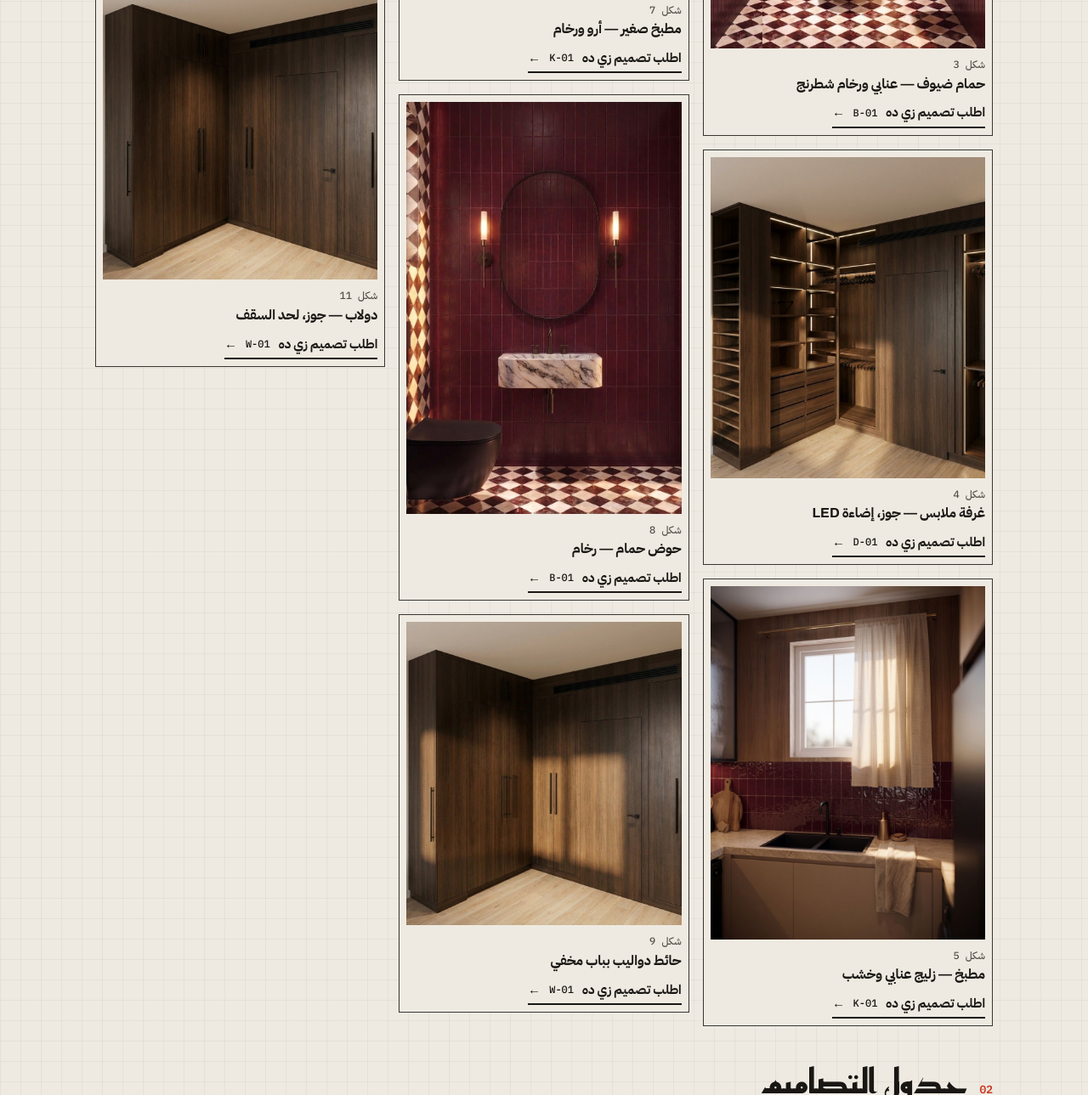
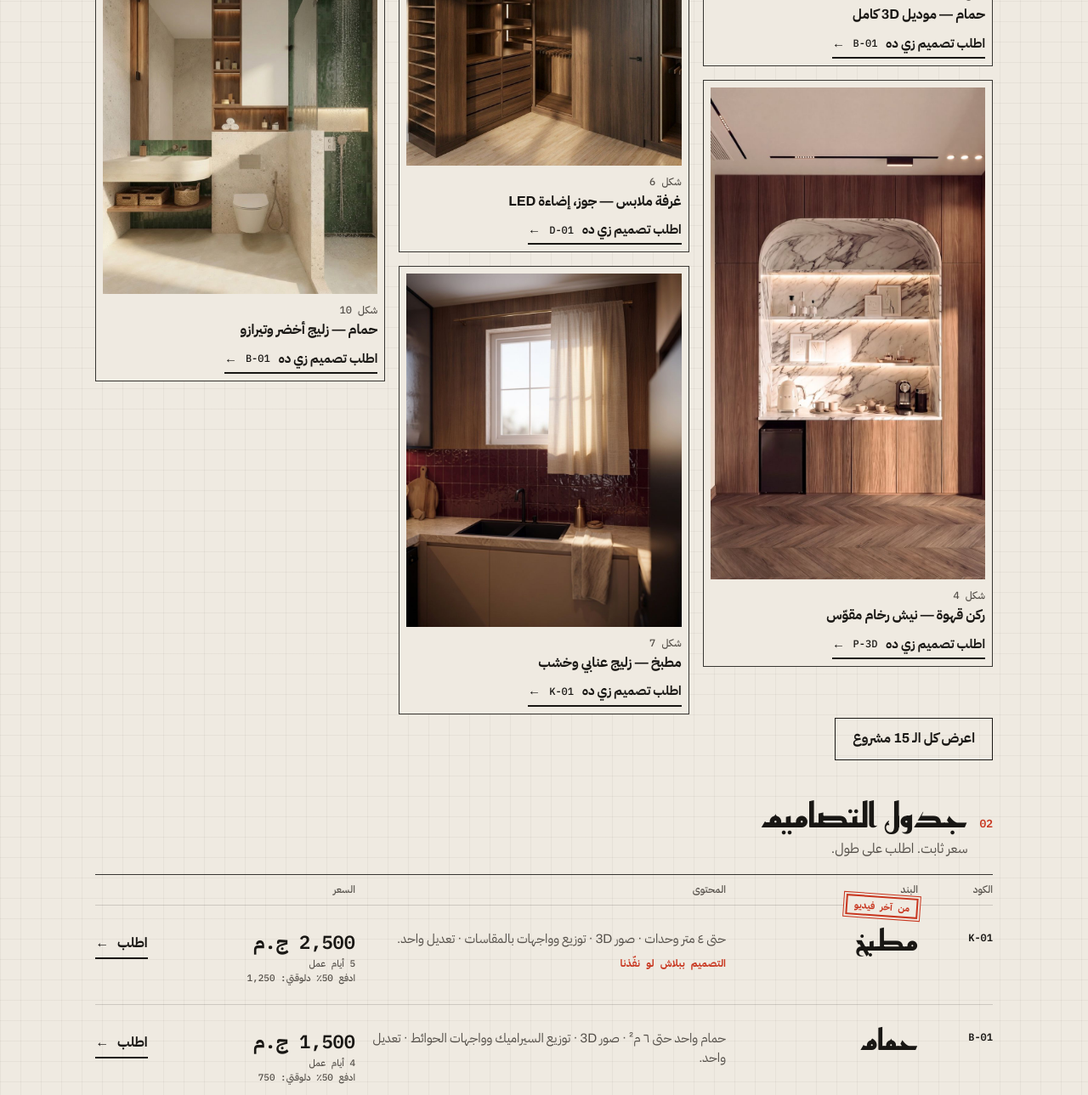
Before and after one commit to belalabouzeina13-sketch/truescale, a plain HTML site: page design/index.html in a window 1280 px wide. Shown: the part 1511-2800 px from the top of the page at 85% size. Drawn offline with Linux system fonts and the light colour scheme.

Commit message:
Add five more renders (15 total); desktop gallery shows 9 with Show all
Co-Authored-By: Claude Opus 5.5 <noreply@anthropic.com>
Claude-Session: https://claude.ai/code/session_01683A7PBxa6q4fyX8dYz3Gw

```diff
--- a/design/index.html
+++ b/design/index.html
@@ -88,16 +88,21 @@ const CONFIG = {
   // Your work, shown near the top. Put images in design/work/.
   // w/h = image size in pixels; order = design it links to ("Order a design like this").
   portfolio: [
-    { src: "work/tv-wall-marble.jpg",        w: 1184, h: 880,  order: "tv",       en: "TV wall — marble & walnut shelving",   ar: "حائط تليفزيون — رخام ومكتبة جوز" },
-    { src: "work/bathroom-checkered.jpg",    w: 934,  h: 1400, order: "bathroom", en: "Guest bathroom — burgundy & checkered marble", ar: "حمام ضيوف — عنابي ورخام شطرنج" },
-    { src: "work/dressing-room-walnut.jpg",  w: 958,  h: 1120, order: "dressing", en: "Dressing room — walnut, LED shelving", ar: "غرفة ملابس — جوز، إضاءة LED" },
-    { src: "work/kitchen-burgundy-sink.jpg", w: 896,  h: 1152, order: "kitchen",  en: "Kitchen — burgundy zellige & wood",    ar: "مطبخ — زليج عنابي وخشب" },
-    { src: "work/living-room-marble.jpg",    w: 1400, h: 1045, order: "3d",       en: "Living room — full 3D design",         ar: "ريسبشن — تصميم 3D كامل" },
-    { src: "work/kitchen-compact.jpg",       w: 710,  h: 920,  order: "kitchen",  en: "Compact kitchen — oak & marble",       ar: "مطبخ صغير — أرو ورخام" },
-    { src: "work/bathroom-vanity.jpg",       w: 843,  h: 1264, order: "bathroom", en: "Bathroom vanity — marble basin",       ar: "حوض حمام — رخام" },
-    { src: "work/wardrobe-walnut-light.jpg", w: 976,  h: 1078, order: "wardrobe", en: "Wardrobe wall with hidden door",       ar: "حائط دواليب بباب مخفي" },
-    { src: "work/kitchen-arch.jpg",          w: 586,  h: 1400, order: "kitchen",  en: "Kitchen through the arch",             ar: "مطبخ من ورا القوس" },
-    { src: "work/wardrobe-walnut.jpg",       w: 976,  h: 1078, order: "wardrobe", en: "Wardrobe — walnut, full height",       ar: "دولاب — جوز، لحد السقف" }
+    { src: "work/tv-wall-marble.jpg", w: 1184, h: 880, order: "tv", en: "TV wall — marble & walnut shelving", ar: "حائط تليفزيون — رخام ومكتبة جوز" },
+    { src: "work/bathroom-green-cutaway.jpg", w: 912, h: 1136, order: "bathroom", en: "Bathroom — full 3D model", ar: "حمام — موديل 3D كامل" },
+    { src: "work/coffee-niche-marble.jpg", w: 781, h: 1400, order: "3d", en: "Coffee corner — marble arch niche", ar: "ركن قهوة — نيش رخام مقوّس" },
+    { src: "work/bathroom-checkered.jpg", w: 934, h: 1400, order: "bathroom", en: "Guest bathroom — burgundy & checkered marble", ar: "حمام ضيوف — عنابي ورخام شطرنج" },
+    { src: "work/dressing-room-walnut.jpg", w: 958, h: 1120, order: "dressing", en: "Dressing room — walnut, LED shelving", ar: "غرفة ملابس — جوز، إضاءة LED" },
+    { src: "work/kitchen-burgundy-sink.jpg", w: 896, h: 1152, order: "kitchen", en: "Kitchen — burgundy zellige & wood", ar: "مطبخ — زليج عنابي وخشب" },
+    { src: "work/bedroom-coastal.jpg", w: 1152, h: 864, order: "3d", en: "Bedroom — rattan & sand tones", ar: "غرفة نوم — راتان وألوان رملية" },
+    { src: "work/living-room-marble.jpg", w: 1400, h: 1045, order: "3d", en: "Living room — full 3D design", ar: "ريسبشن — تصميم 3D كامل" },
+    { src: "work/bathroom-green.jpg", w: 912, h: 1136, order: "bathroom", en: "Bathroom — green zellige & terrazzo", ar: "حمام — زليج أخضر وتيرازو" },
+    { src: "work/kitchen-compact.jpg", w: 710, h: 920, order: "kitchen", en: "Compact kitchen — oak & marble", ar: "مطبخ صغير — أرو ورخام" },
+    { src: "work/bathroom-vanity.jpg", w: 843, h: 1264, order: "bathroom", en: "Bathroom vanity — marble basin", ar: "حوض حمام — رخام" },
+    { src: "work/wardrobe-walnut-light.jpg", w: 976, h: 1078, order: "wardrobe", en: "Wardrobe wall with hidden door", ar: "حائط دواليب بباب مخفي" },
+    { src: "work/kitchen-arch.jpg", w: 586, h: 1400, order: "kitchen", en: "Kitchen through the arch", ar: "مطبخ من ورا القوس" },
+    { src: "work/bedroom-coastal-detail.jpg", w: 1152, h: 864, order: "3d", en: "Bedroom — detail", ar: "غرفة نوم — تفصيلة" },
+    { src: "work/wardrobe-walnut.jpg", w: 976, h: 1078, order: "wardrobe", en: "Wardrobe — walnut, full height", ar: "دولاب — جوز، لحد السقف" }
   ]
 };
 </script>
@@ -260,7 +265,10 @@ html[dir="rtl"] .ruler input{direction:ltr}
   .work figure{display:flex;break-inside:avoid;margin-bottom:16px;max-width:none}
   .work img{width:100%;height:auto;max-height:640px;object-fit:cover}
   .work figcaption{max-width:none}
+  .work:not(.open) .extra{display:none}
 }
+#moreWork{display:none}
+@media (min-width:860px){#moreWork:not([hidden]){display:inline-flex;margin-top:4px}}
 .lb{position:fixed;inset:0;z-index:60;background:rgba(10,10,9,.92);display:grid;place-items:center;padding:16px;cursor:zoom-out}
 .lb img{max-width:100%;max-height:calc(100vh - 80px);object-fit:contain;display:block}
 .lb p{color:#efeae1;font-family:var(--mono);font-size:12px;margin:10px 0 0;text-align:center}
@@ -410,6 +418,7 @@ html[lang="en"] .credit{text-transform:uppercase;letter-spacing:.06em}
     <section id="s4" hidden>
       <div class="shead"><span class="no"></span><h2 data-t="h4"></h2><p data-t="p4"></p></div>
       <div class="work" id="work"></div>
+      <button type="button" class="btn out" id="moreWork" hidden></button>
     </section>
 
     <section id="s1">
@@ -510,7 +519,7 @@ const T = {
     areaL: "Area (m²)", perM: "{r} / m²", min: "min. {n} m²",
     deposit: "Pay {p}% now", h3: "Procedure",
     proc: [["Choose & pay 50%", "Pick a design, pay the deposit by InstaPay and send the screenshot."], ["Send your plan", "Plan, photos and measurements on WhatsApp, with your order number."], ["Preview", "When the work is ready you get a private link to see it — locked and pixelated."], ["Pay the rest, download", "Pay the balance and the full files unlock for download."]],
-    h4: "Recent work", p4: "Renders from recent projects. Like one? Order the same design.", fig: "Fig. {n}", likeThis: "Order a design like this", h5: "General notes",
+    h4: "Recent work", p4: "Renders from recent projects. Like one? Order the same design.", fig: "Fig. {n}", likeThis: "Order a design like this", moreWork: "Show all {n} projects", h5: "General notes",
     notes: [
       ["Measurements are supplied by the client.", "A plan or a hand sketch with dimensions is enough. Site visits are quoted separately."],
       ["Delivery time starts on receipt of payment and all details.", "Working days, excluding Fridays and public holidays."],
@@ -550,7 +559,7 @@ const T = {
     areaL: "المساحة (م²)", perM: "{r} / م²", min: "أقل مساحة {n} م²",
     deposit: "ادفع {p}٪ دلوقتي", h3: "الخطوات",
     proc: [["اختار وادفع ٥٠٪", "اختار التصميم، ادفع العربون بإنستاباي وابعت صورة التحويل."], ["ابعت المخطط", "المخطط والصور والمقاسات على واتساب برقم الطلب."], ["معاينة", "لما الشغل يخلص هيوصلك لينك خاص تشوفه — مقفول ومش واضح."], ["ادفع الباقي ونزّل", "ادفع الباقي والملفات الكاملة تتفتح للتحميل."]],
-    h4: "شغل حديث", p4: "صور من مشاريع حديثة. عجبك تصميم؟ اطلب زيه.", fig: "شكل {n}", likeThis: "اطلب تصميم زي ده", h5: "ملاحظات عامة",
+    h4: "شغل حديث", p4: "صور من مشاريع حديثة. عجبك تصميم؟ اطلب زيه.", fig: "شكل {n}", likeThis: "اطلب تصميم زي ده", moreWork: "اعرض كل الـ {n} مشروع", h5: "ملاحظات عامة",
     notes: [
       ["المقاسات مسؤولية العميل.", "مخطط أو رسم بالإيد بالمقاسات كفاية. المعاينة في الموقع بسعر منفصل."],
       ["مدة التسليم تبدأ من وصول الدفع وكل التفاصيل.", "أيام عمل، من غير الجمعة والإجازات الرسمية."],
@@ -638,11 +647,13 @@ function render(){
   $('s4').hidden = !hasWork;
   if (hasWork) $('work').innerHTML = CONFIG.portfolio.map((w,i) => {
     const pk = CONFIG.packages.find(p => p.id === w.order && p.price != null) || CONFIG.perMeter.find(p => p.id === w.order);
-    return `<figure>
+    return `<figure${i >= 9 ? ' class="extra"' : ''}>
       <button type="button" class="zoom" data-zoom="${i}" aria-label="${esc(L(w))}"><img src="${esc(w.src)}" alt="${esc(L(w))}" width="${w.w}" height="${w.h}" loading="${i < 2 ? 'eager' : 'lazy'}" decoding="async"></button>
       <figcaption><span class="mono muted">${t('fig',{n:i+2})}</span><span class="cap-t">${esc(L(w))}</span>
         ${pk ? `<button class="order" type="button" data-order="${pk.id}">${t('likeThis')} <span class="mono">${pk.code}</span> ${ARR}</button>` : ''}</figcaption>
     </figure>`; }).join('');
+  $('moreWork').hidden = CONFIG.portfolio.length <= 9 || $('work').classList.contains('open');
+  $('moreWork').textContent = t('moreWork',{n:CONFIG.portfolio.length});
   document.querySelectorAll('main section:not([hidden]) .shead .no').forEach((el, i) => el.textContent = String(i + 1).padStart(2, '0'));
 
   $('customWa').href = waLink(t('waCustom')); $('customWa').innerHTML = WA + `<span>${t('wa')}</span>`;
@@ -750,6 +761,7 @@ document.addEventListener('change', e => { if (e.target.id === 'shot') { const f
 document.addEventListener('click', e => {
   const lb = e.target.closest('[data-lang]');
   if (lb) { lang = lb.dataset.lang; try { localStorage.setItem('bazLang', lang); } catch(_){} render(); return; }
+  if (e.target.closest('#moreWork')) { $('work').classList.add('open'); $('moreWork').hidden = true; return; }
   const z = e.target.closest('[data-zoom]');
   if (z) { const w = CONFIG.portfolio[+z.dataset.zoom]; $('lbImg').src = w.src; $('lbImg').alt = L(w); $('lbCap').textContent = L(w); $('lb').hidden = false; return; }
   if (e.target.closest('#lb')) { $('lb').hidden = true; return; }
```
Also changed, not shown: design/work/bathroom-green-cutaway.jpg (added), design/work/bathroom-green.jpg (added), design/work/bedroom-coastal-detail.jpg (added), design/work/bedroom-coastal.jpg (added), design/work/coffee-niche-marble.jpg (added).
